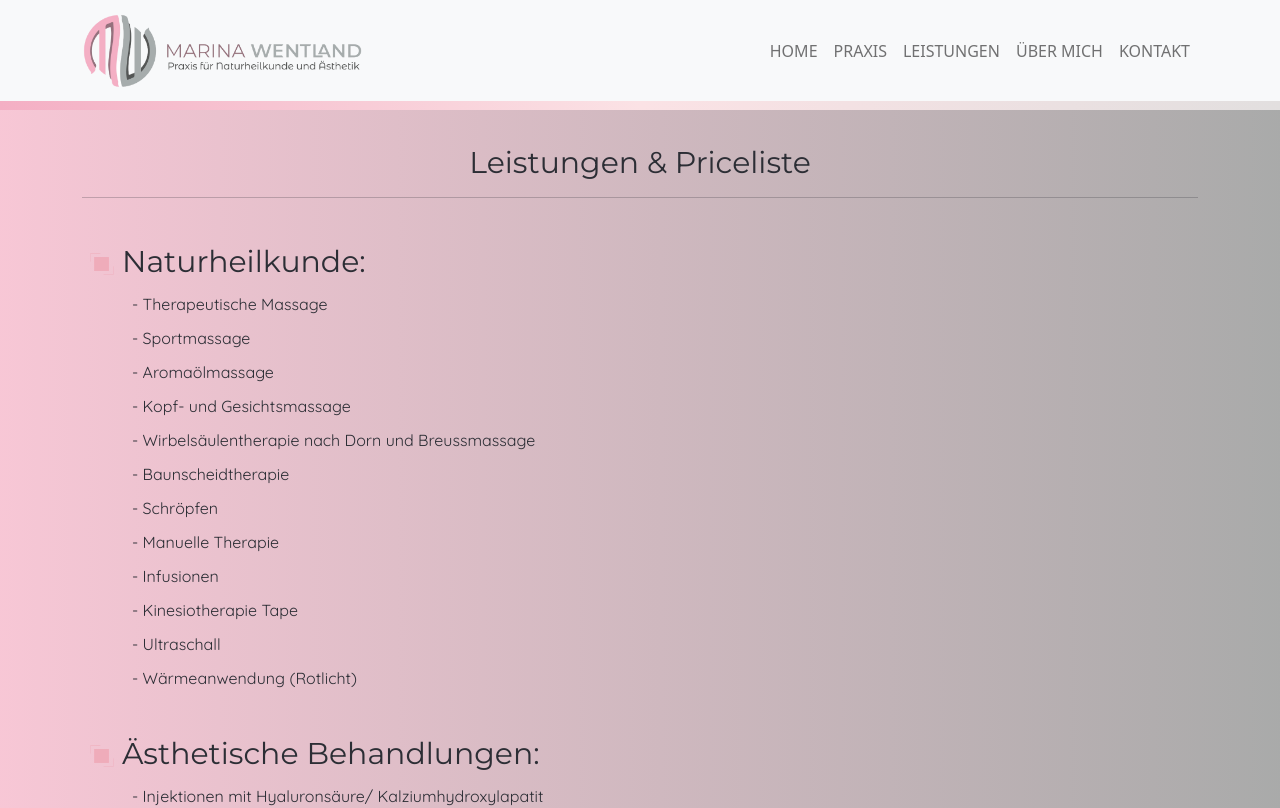
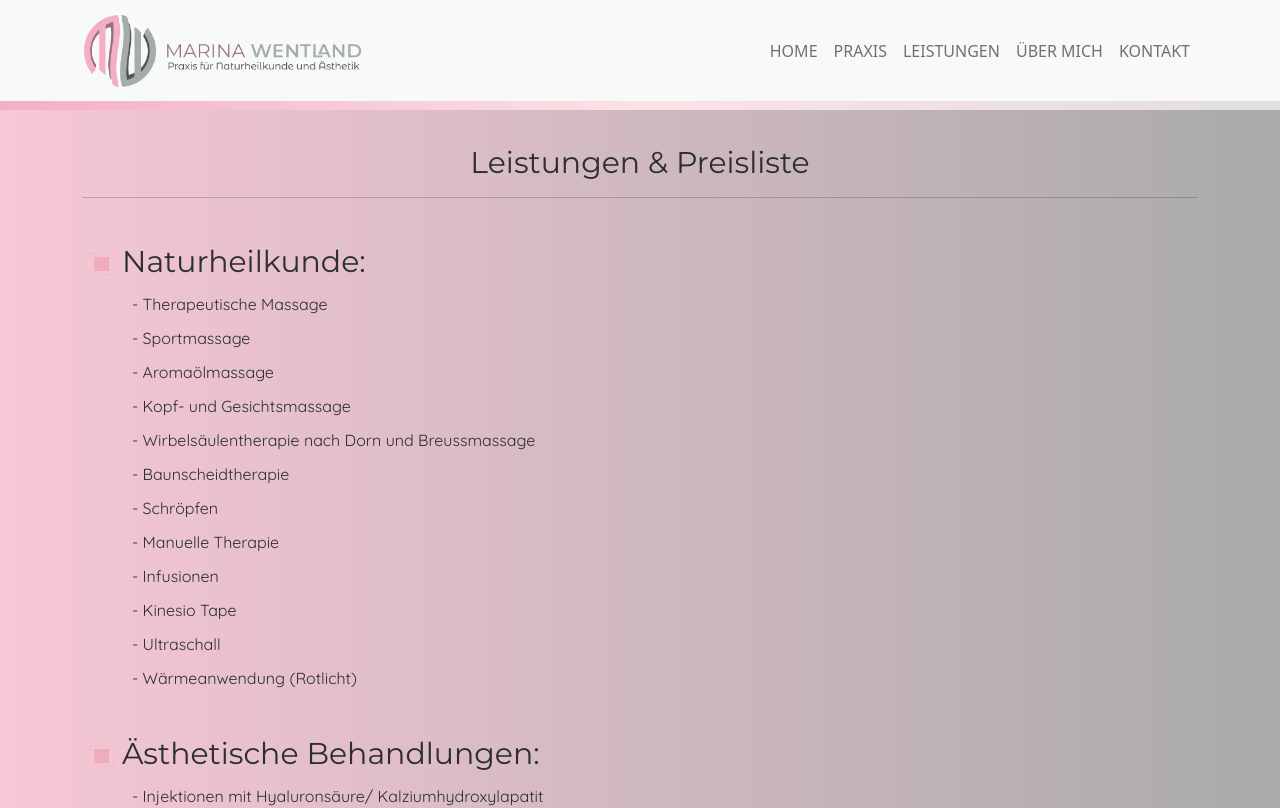
Before and after one commit to LenaMazurenko/praxis, a React (Create React App) app: page /service in a window 1280 px wide. Shown: the top 808 px of the page. Built offline with nearby package versions, Linux system fonts and the light colour scheme.

Commit message:
typos edited

```diff
--- a/src/Pages/Service.js
+++ b/src/Pages/Service.js
@@ -14,7 +14,7 @@ export const Service = () => {
             <section className={s.background1}>
                 <Container className={s.conteinerSection}>
                     <h1 className={`${s.headersText} ${s.zentredText}`}>
-                        Leistungen & Priceliste
+                        Leistungen & Preisliste
                     </h1>
                     <hr />
                     {/*<h2 className={s.headersText}>Ich biete an:</h2>*/}
@@ -33,7 +33,7 @@ export const Service = () => {
                         <li>- Schröpfen</li>
                         <li>- Manuelle Therapie</li>
                         <li>- Infusionen</li>
-                        <li>- Kinesiotherapie Tape</li>
+                        <li>- Kinesio Tape</li>
                         <li>- Ultraschall</li>
                         <li>- Wärmeanwendung (Rotlicht)</li>
                     </ul>
```
